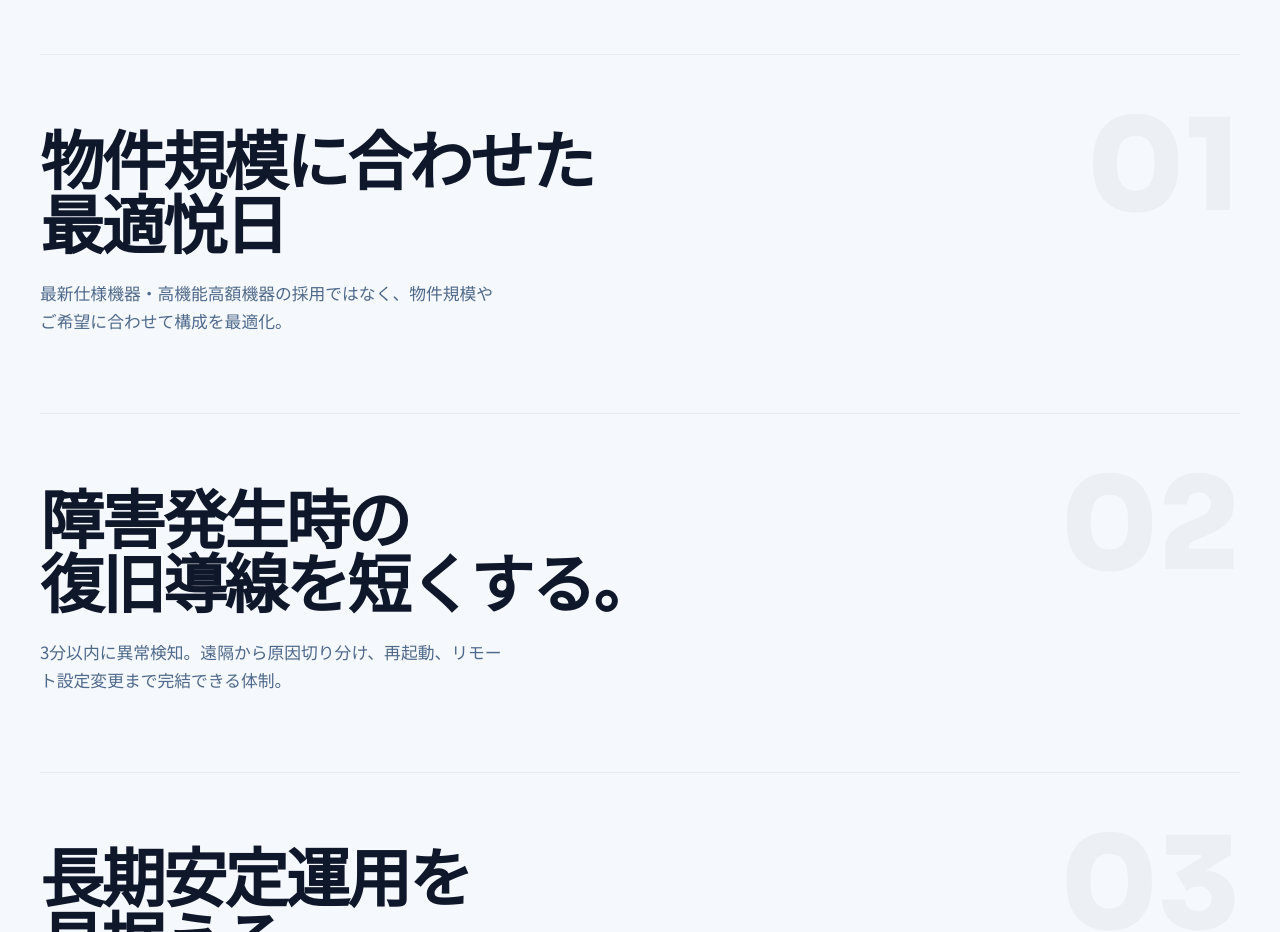
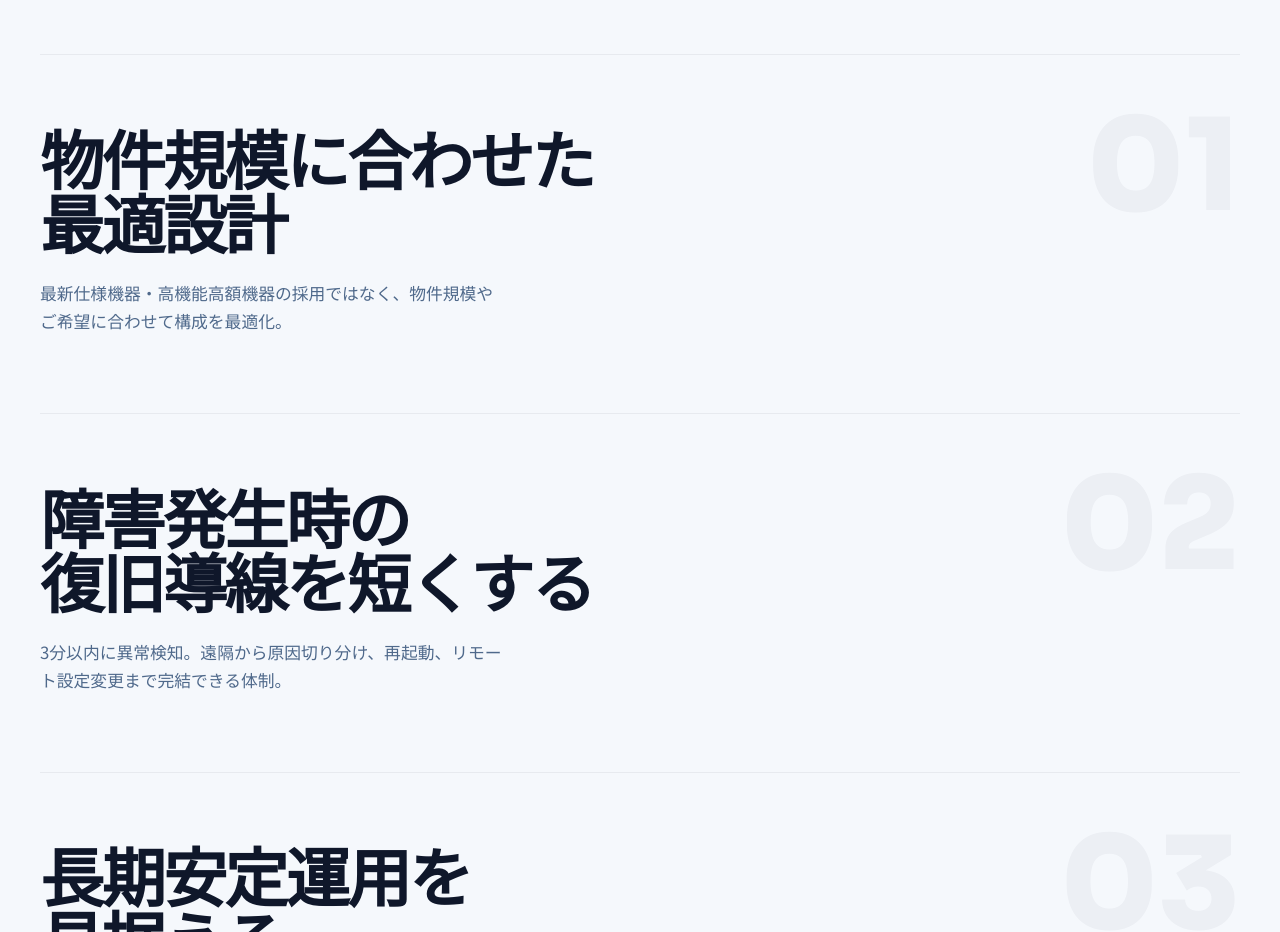
Before and after one commit to z3wazowski/star_platium, a website: page index.html in a window 1280 px wide. Shown: the part 1000-1932 px from the top of the page. Drawn offline with Linux system fonts and the light colour scheme.

Commit message:
Update index.html

```diff
--- a/index.html
+++ b/index.html
@@ -118,12 +118,12 @@
       <div class="shell">
         <div class="philosophy__item" data-reveal="up">
           <span class="philosophy__number" aria-hidden="true">01</span>
-          <h2>物件規模に合わせた<br>最適悦日</h2>
+          <h2>物件規模に合わせた<br>最適設計</h2>
           <p>最新仕様機器・高機能高額機器の採用ではなく、物件規模やご希望に合わせて構成を最適化。</p>
         </div>
         <div class="philosophy__item" data-reveal="up">
           <span class="philosophy__number" aria-hidden="true">02</span>
-          <h2>障害発生時の<br>復旧導線を短くする。</h2>
+          <h2>障害発生時の<br>復旧導線を短くする</h2>
           <p>3分以内に異常検知。遠隔から原因切り分け、再起動、リモート設定変更まで完結できる体制。</p>
         </div>
         <div class="philosophy__item" data-reveal="up">
```
